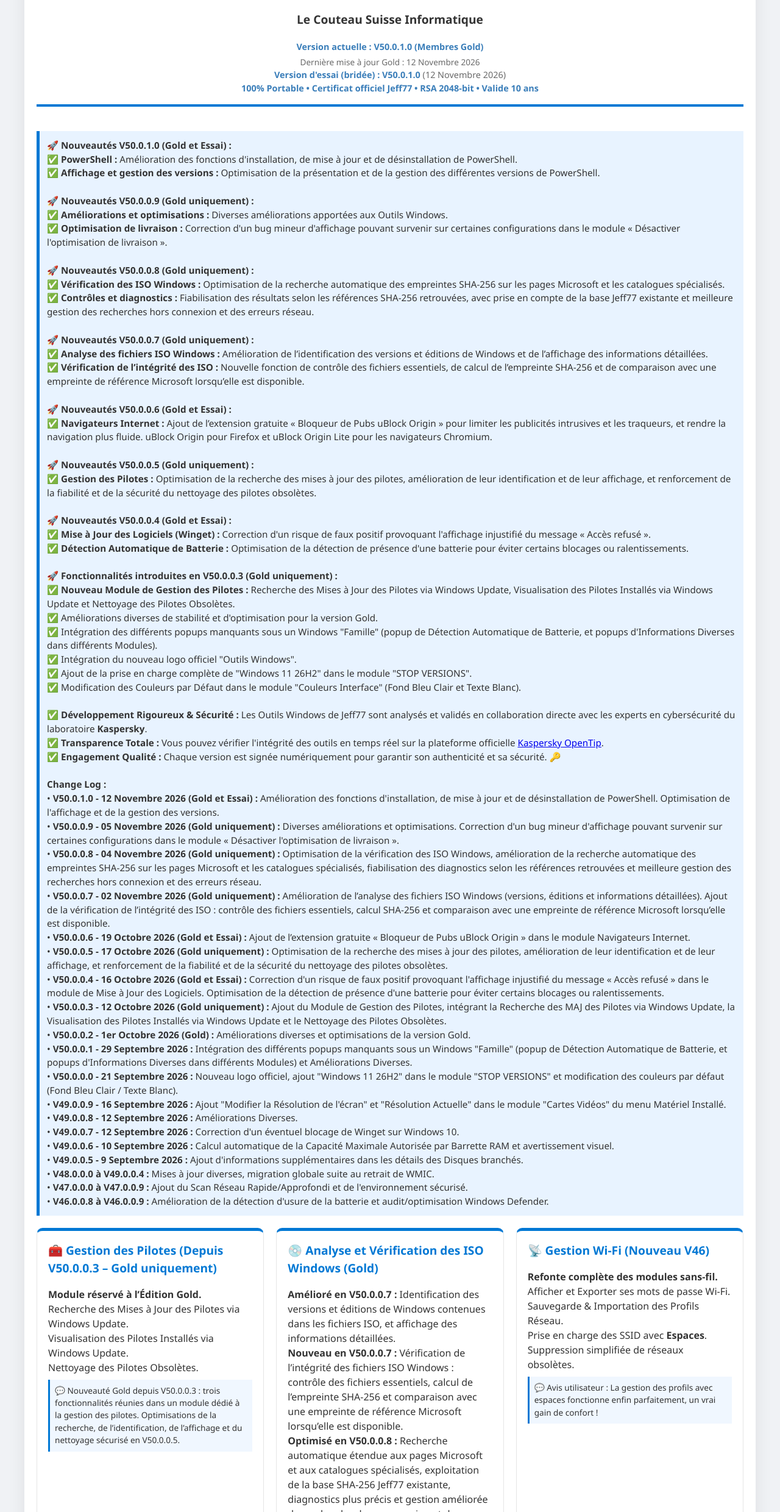
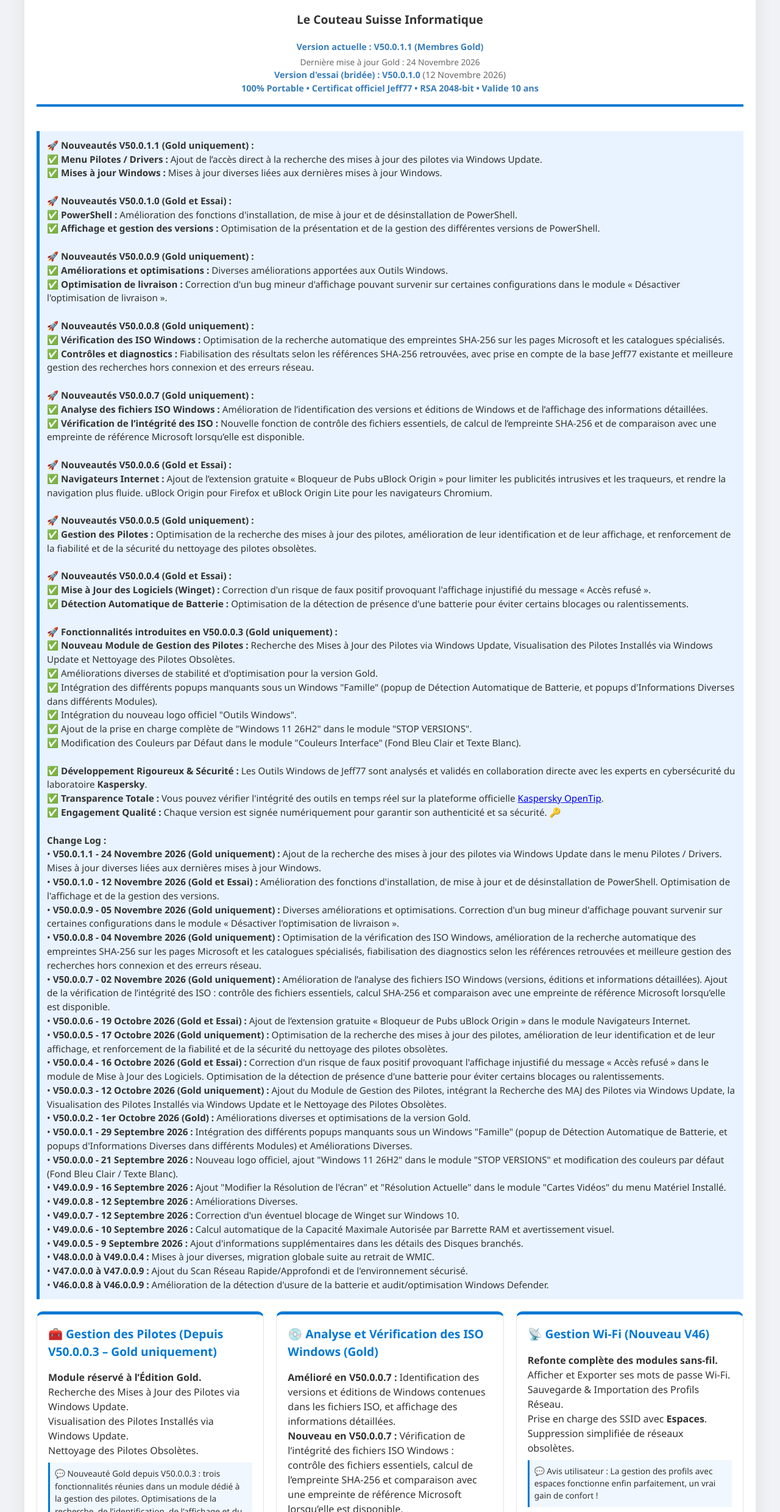
Before and after one commit to Jeff77-source/Outils-Windows-Jeff77, a plain HTML site: page index.html in a window 1280 px wide. Shown: the part 320-2800 px from the top of the page at 61% size. Drawn offline with Linux system fonts and the light colour scheme.

Commit message:
Update index.html

```diff
--- a/index.html
+++ b/index.html
@@ -1,10 +1,9 @@
-
 <!DOCTYPE html>
 <html lang="fr">
 <head>
 <meta charset="UTF-8">
 <meta name="viewport" content="width=device-width, initial-scale=1.0">
-<title>Outils Windows Jeff77 - V50.0.1.0 Gold / V50.0.1.0 Essai</title>
+<title>Outils Windows Jeff77 - V50.0.1.1 Gold / V50.0.1.0 Essai</title>
 <style>
 :root{
 --blue:#0078D4;
@@ -200,13 +199,17 @@ class="header-logo">
 </a>
 <p class="tagline">Le Couteau Suisse Informatique</p>
 <div class="version">
-Version actuelle : <b>V50.0.1.0</b> (Membres Gold)
-<span class="version-date">Dernière mise à jour Gold : 12 Novembre 2026</span>
+Version actuelle : <b>V50.0.1.1</b> (Membres Gold)
+<span class="version-date">Dernière mise à jour Gold : 24 Novembre 2026</span>
 Version d'essai (bridée) : <b>V50.0.1.0</b> <span style="color:#444;font-weight:normal;">(12 Novembre 2026)</span><br>
 100% Portable • Certificat officiel Jeff77 • RSA 2048-bit • Valide 10 ans
 </div>
 </header>
 <div class="highlight-cert">
+🚀 <b>Nouveautés V50.0.1.1 (Gold uniquement) :</b><br>
+✅ <b>Menu Pilotes / Drivers :</b> Ajout de l’accès direct à la recherche des mises à jour des pilotes via Windows Update.<br>
+✅ <b>Mises à jour Windows :</b> Mises à jour diverses liées aux dernières mises à jour Windows.<br>
+<br>
 🚀 <b>Nouveautés V50.0.1.0 (Gold et Essai) :</b><br>
 ✅ <b>PowerShell :</b> Amélioration des fonctions d'installation, de mise à jour et de désinstallation de PowerShell.<br>
 ✅ <b>Affichage et gestion des versions :</b> Optimisation de la présentation et de la gestion des différentes versions de PowerShell.<br>
@@ -246,6 +249,7 @@ Version d'essai (bridée) : <b>V50.0.1.0</b> <span style="color:#444;font-weight
 ✅ <b>Engagement Qualité :</b> Chaque version est signée numériquement pour garantir son authenticité et sa sécurité. 🔑<br>
 <br>
 <b>Change Log :</b><br>
+• <b>V50.0.1.1 - 24 Novembre 2026 (Gold uniquement) :</b> Ajout de la recherche des mises à jour des pilotes via Windows Update dans le menu Pilotes / Drivers. Mises à jour diverses liées aux dernières mises à jour Windows.<br>
 • <b>V50.0.1.0 - 12 Novembre 2026 (Gold et Essai) :</b> Amélioration des fonctions d'installation, de mise à jour et de désinstallation de PowerShell. Optimisation de l'affichage et de la gestion des versions.<br>
 • <b>V50.0.0.9 - 05 Novembre 2026 (Gold uniquement) :</b> Diverses améliorations et optimisations. Correction d'un bug mineur d'affichage pouvant survenir sur certaines configurations dans le module « Désactiver l'optimisation de livraison ».<br>
 • <b>V50.0.0.8 - 04 Novembre 2026 (Gold uniquement) :</b> Optimisation de la vérification des ISO Windows, amélioration de la recherche automatique des empreintes SHA-256 sur les pages Microsoft et les catalogues spécialisés, fiabilisation des diagnostics selon les références retrouvées et meilleure gestion des recherches hors connexion et des erreurs réseau.<br>
@@ -274,7 +278,7 @@ Recherche des Mises à Jour des Pilotes via Windows Update.<br>
 Visualisation des Pilotes Installés via Windows Update.<br>
 Nettoyage des Pilotes Obsolètes.<br>
 <div class="avis">
-💬 Nouveauté Gold depuis V50.0.0.3 : trois fonctionnalités réunies dans un module dédié à la gestion des pilotes. Optimisations de la recherche, de l’identification, de l’affichage et du nettoyage sécurisé en V50.0.0.5.
+💬 Nouveauté Gold depuis V50.0.0.3 : trois fonctionnalités réunies dans un module dédié à la gestion des pilotes. Optimisations de la recherche, de l’identification, de l’affichage et du nettoyage sécurisé en V50.0.0.5. En V50.0.1.1, la recherche des mises à jour via Windows Update est également accessible directement depuis le menu Pilotes / Drivers.
 </div>
 </div>
 <div class="card">
@@ -367,20 +371,20 @@ Mises à jour régulières des versions Gold et Essai.
 <div class="verdict">
 <div class="stars">★★★★★</div>
 <div class="score">20 / 20</div>
-<p>La V50.0.1.0, désormais disponible en éditions Gold et Essai, apporte une amélioration des fonctions d'installation, de mise à jour et de désinstallation de PowerShell, ainsi qu'une optimisation de l'affichage et de la gestion des versions. Elle conserve l'ensemble des améliorations précédentes, notamment les évolutions de la vérification de l'intégrité des fichiers ISO Windows, la recherche des empreintes SHA-256 et les optimisations générales des outils. La version Gold bénéficie également du module de Gestion des Pilotes, avec ses fonctions de recherche des mises à jour, de visualisation des pilotes installés via Windows Update et de nettoyage des pilotes obsolètes. Les deux éditions profitent des améliorations communes apportées à Winget, à la détection automatique de batterie et à l'intégration d'uBlock Origin pour une navigation plus agréable et sécurisée.</p>
+<p>La V50.0.1.1 Gold apporte l’ajout de la recherche des mises à jour des pilotes via Windows Update directement dans le menu Pilotes / Drivers, ainsi que diverses mises à jour liées aux dernières évolutions de Windows. Elle conserve les améliorations de la V50.0.1.0, disponible en éditions Gold et Essai, concernant l’installation, la mise à jour et la désinstallation de PowerShell, ainsi que l’affichage et la gestion des versions. La version Gold bénéficie également des fonctions de visualisation des pilotes installés via Windows Update et de nettoyage des pilotes obsolètes. La version d’essai reste en V50.0.1.0.</p>
 </div>
 <div style="text-align:center;width:100%;">
 <a href="https://www.jeff77.fr/soutenir" class="btn btn-gold">
 🏆 DEVENIR MEMBRE GOLD
 </a>
 <p style="font-size:1.05rem;font-weight:bold;color:#333;margin-top:10px;">ACCÈS COMPLET AU SITE</p>
-<p style="font-size:0.8rem;color:#666;margin-top:5px;margin-bottom:20px;">Chaque version Gold (V50.0.1.0), complète et non bridée, est désormais valable 120 Jours. Accès illimité aux Téléchargements. Pour les Membres Gold, téléchargez chaque nouvelle version dès sa sortie, sans limite.</p>
+<p style="font-size:0.8rem;color:#666;margin-top:5px;margin-bottom:20px;">Chaque version Gold (V50.0.1.1), complète et non bridée, est désormais valable 120 Jours. Accès illimité aux Téléchargements. Pour les Membres Gold, téléchargez chaque nouvelle version dès sa sortie, sans limite.</p>
 </div>
 <div class="footer-site-link">
 <a href="https://www.jeff77.fr/" target="_blank">🌐 Accéder au site officiel : www.jeff77.fr</a>
 </div>
 <div class="footer">
-© 2026 Jeff77 Tech • Solution portable signée numériquement • Gold V50.0.1.0 / Essai V50.0.1.0
+© 2026 Jeff77 Tech • Solution portable signée numériquement • Gold V50.0.1.1 / Essai V50.0.1.0
 </div>
 </div>
 </body>
```
